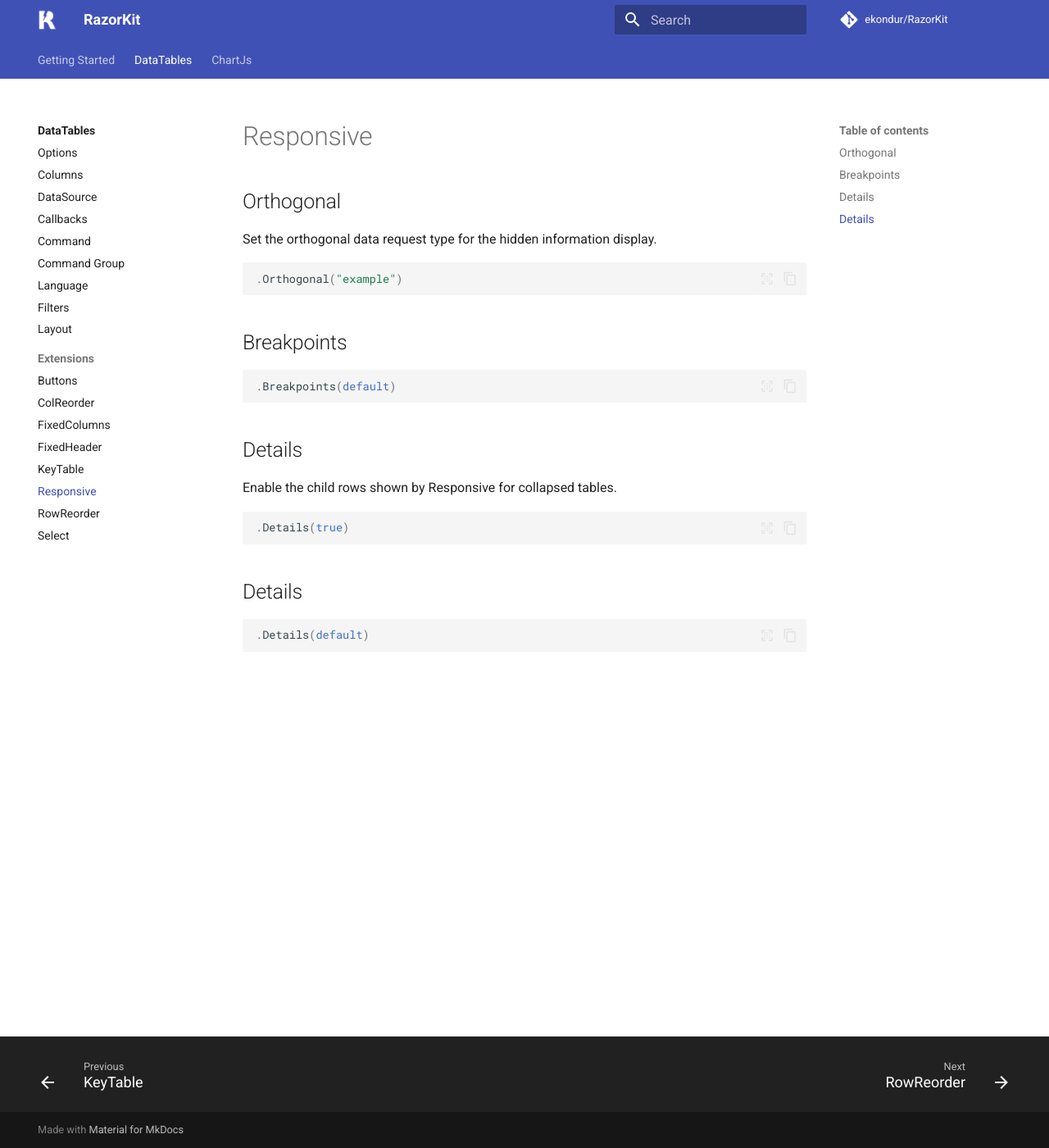
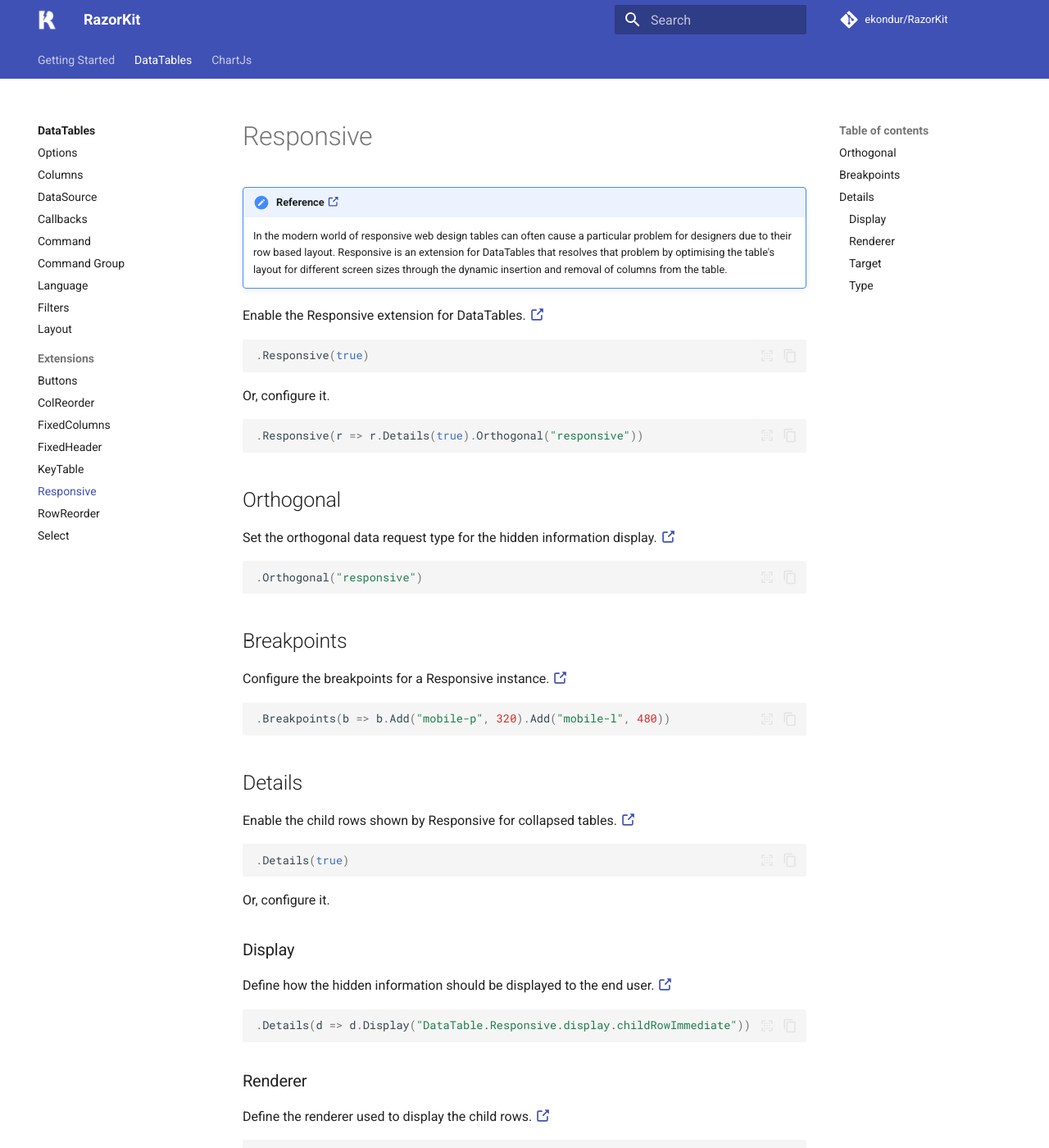
Before and after one commit to ekondur/RazorKit, an MkDocs documentation site: the page built from docs/datatables/extensions/responsive.md, in a window 1280 px wide and 1400 px high. Shown: the whole window at 82% size. Built offline with MkDocs 1.6.1 and Material for MkDocs 9.7.7, drawn with Linux system fonts in a browser that asks for light colours; comment, search, counter and statistics services are not loaded; some of the changed text lies outside the part shown.

Commit message:
update responsive doc

````diff
--- a/docs/datatables/extensions/responsive.md
+++ b/docs/datatables/extensions/responsive.md
@@ -1,23 +1,64 @@
+!!! note "Reference [:octicons-link-external-16:](https://datatables.net/extensions/responsive/)"
+	In the modern world of responsive web design tables can often cause a particular problem for designers due to their row based layout.
+	Responsive is an extension for DataTables that resolves that problem by optimising the table's layout for different screen sizes
+	through the dynamic insertion and removal of columns from the table.
+
+Enable the Responsive extension for DataTables.
+[:octicons-link-external-16:](https://datatables.net/reference/option/responsive)
+```csharp
+.Responsive(true)
+```
+Or, configure it.
+```csharp
+.Responsive(r => r.Details(true).Orthogonal("responsive"))
+```
+
 ## Orthogonal
 Set the orthogonal data request type for the hidden information display.
+[:octicons-link-external-16:](https://datatables.net/reference/option/responsive.orthogonal)
 ```csharp
-.Orthogonal("example")
+.Orthogonal("responsive")
 ```
 
 ## Breakpoints
-
+Configure the breakpoints for a Responsive instance.
+[:octicons-link-external-16:](https://datatables.net/reference/option/responsive.breakpoints)
 ```csharp
-.Breakpoints(default)
+.Breakpoints(b => b.Add("mobile-p", 320).Add("mobile-l", 480))
 ```
 
 ## Details
 Enable the child rows shown by Responsive for collapsed tables.
+[:octicons-link-external-16:](https://datatables.net/reference/option/responsive.details)
 ```csharp
 .Details(true)
 ```
+Or, configure it.
 
-## Details
+### Display
+Define how the hidden information should be displayed to the end user.
+[:octicons-link-external-16:](https://datatables.net/reference/option/responsive.details.display)
+```csharp
+.Details(d => d.Display("DataTable.Responsive.display.childRowImmediate"))
+```
 
+### Renderer
+Define the renderer used to display the child rows.
+[:octicons-link-external-16:](https://datatables.net/reference/option/responsive.details.renderer)
 ```csharp
-.Details(default)
+.Details(d => d.Renderer("DataTable.Responsive.renderer.tableAll()"))
 ```
+
+### Target
+Column / selector for child row display control when using 'column' details type.
+[:octicons-link-external-16:](https://datatables.net/reference/option/responsive.details.target)
+```csharp
+.Details(d => d.Target(-1))
+```
+
+### Type
+Set the child row display control type.
+[:octicons-link-external-16:](https://datatables.net/reference/option/responsive.details.type)
+```csharp
+.Details(d => d.Type(DetailType.Column))
+```
````
Also changed, not shown: docs/datatables/language.md (+33 -7 lines), docs/datatables/options.md (+0 -6 lines).
